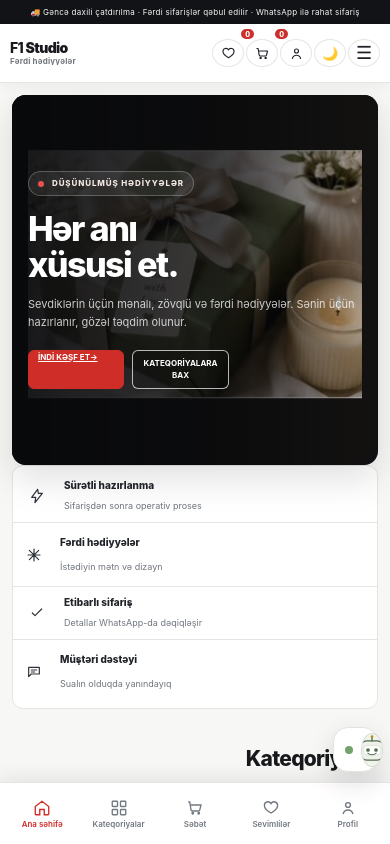
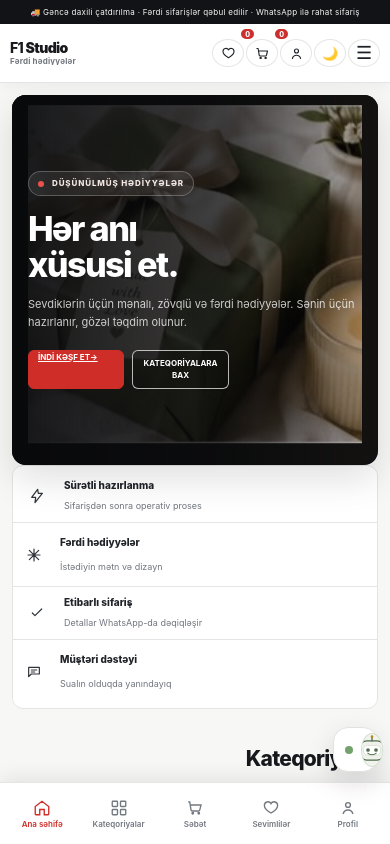
Before and after one commit to baghhir0vn/f1-studio, a website: page index.html in a window 390 px wide. Shown: the top 844 px of the page. Drawn offline with nearby package versions, Linux system fonts and the light colour scheme; no server answers.

Commit message:
Let mobile hero image fill its container

```diff
--- a/css/f1-reference-alignment.css
+++ b/css/f1-reference-alignment.css
@@ -353,7 +353,7 @@ header .nav nav a:hover { background: #f1f1ef !important; color: #111316 !import
   }
   .hero-giftique .hero-art { position:absolute !important; inset:0 !important; z-index:0 !important; width:100% !important; height:100% !important; }
   .hero-giftique .hero-art::before { display:none !important; }
-  .hero-giftique .hero-art img { object-position:62% center !important; }
+  .hero-giftique .hero-art img { object-position:62% center !important; max-height:none !important; }
   .hero-giftique .hero-copy {
     position:relative !important;
     z-index:2 !important;
```
